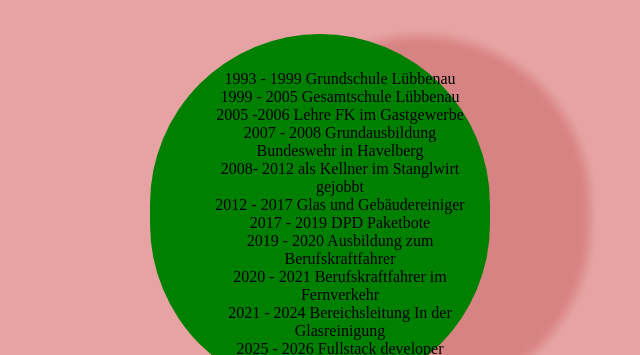
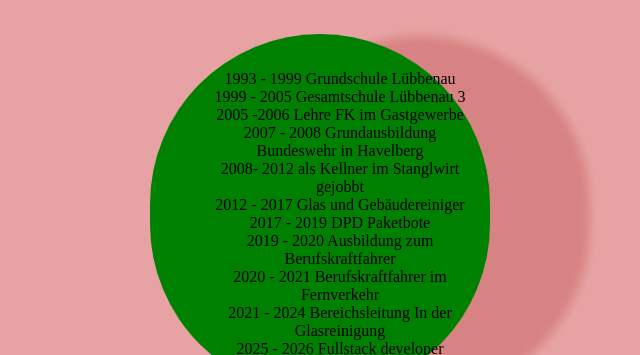
Before and after one commit to Dennis191987/wochenprojekt1, a plain HTML site: page pages/index.html in a window 1280 px wide. Shown: the part 445-800 px from the top of the page, 320-960 px from the left. Drawn offline with Linux system fonts and the light colour scheme; files that its build step writes are made by us from their sources.

Commit message:
Ordnerstrukur3

```diff
--- a/pages/index.html
+++ b/pages/index.html
@@ -24,7 +24,7 @@
             <tr>
 
                 <br><th>1999 - 2005</th>
-                <th>Gesamtschule Lübbenau</th><br>
+                <th>Gesamtschule Lübbenau 3</th><br>
             </tr>
             <tr>
                 <th>2005 -2006</th>
```
